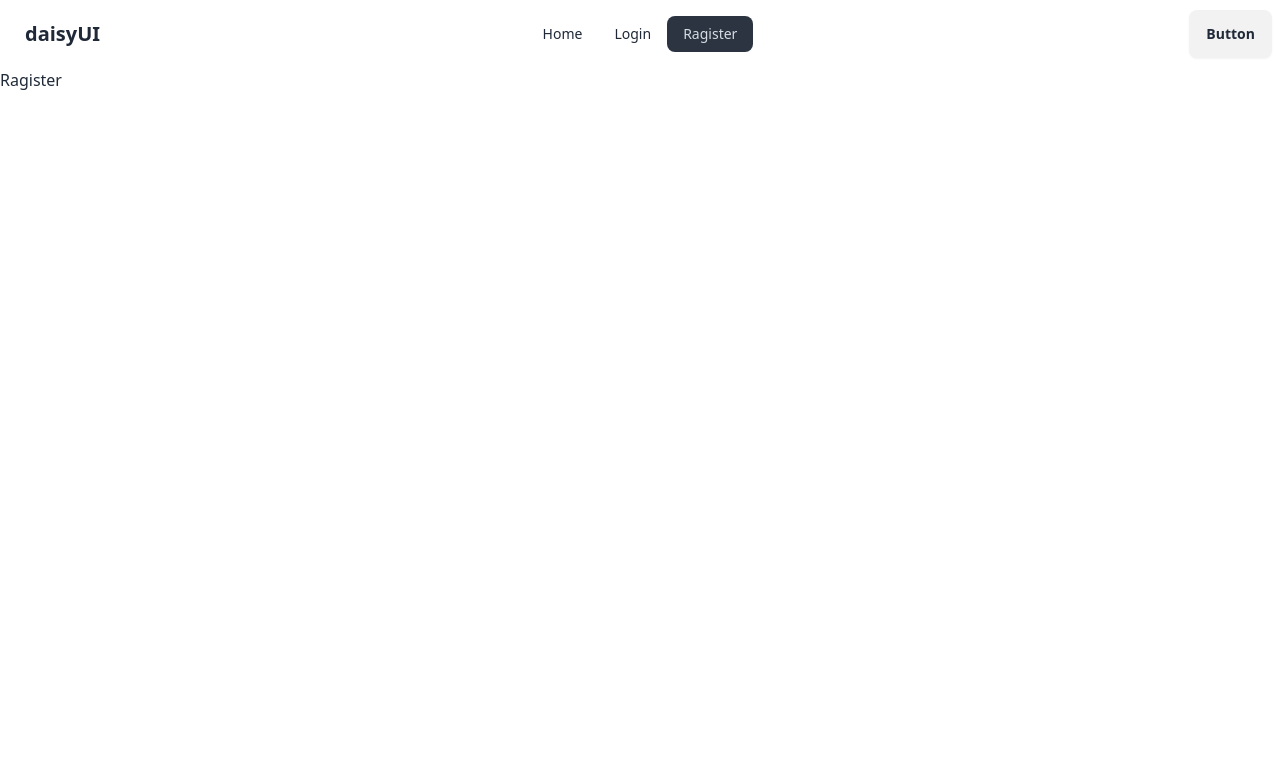
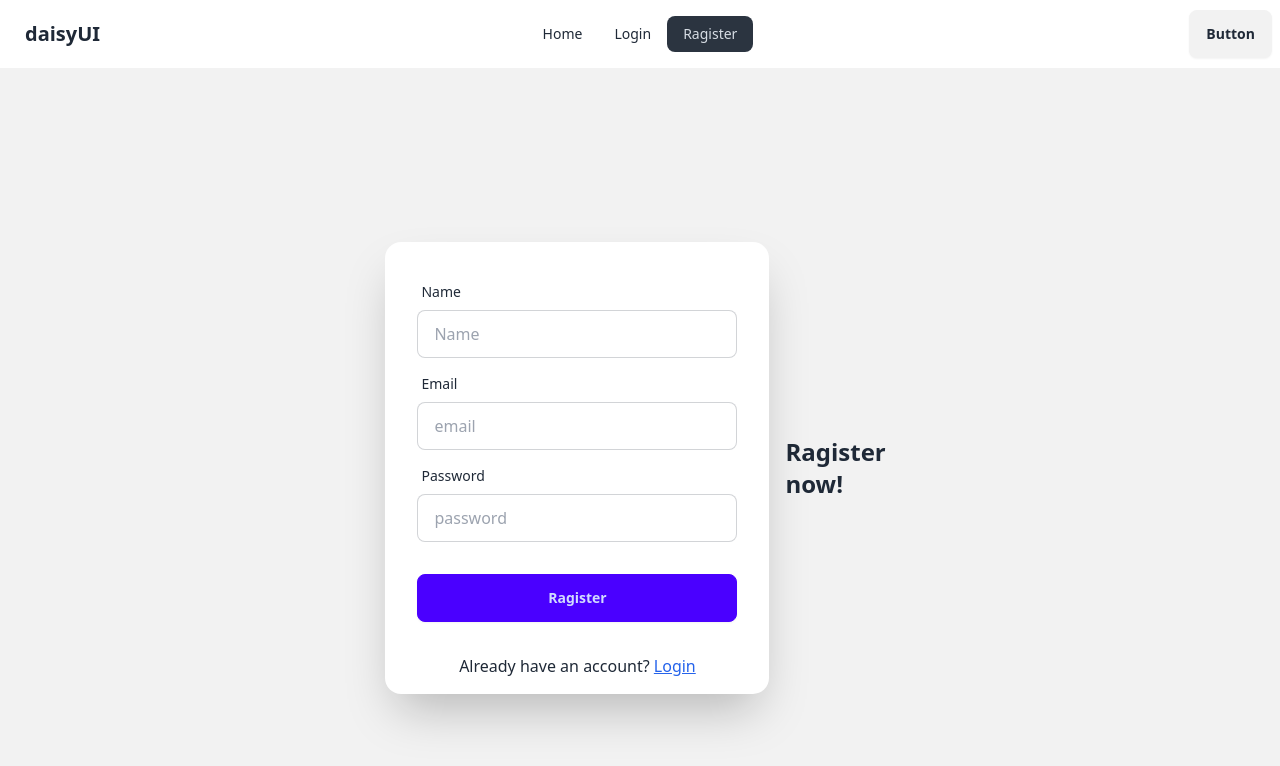
Before and after one commit to nahid6677/auth-moha-milon, a React (Vite) app: page /ragister in a window 1280 px wide. Shown: the top 766 px of the page. Built offline with nearby package versions, Linux system fonts and the light colour scheme.

Commit message:
create component login and ragister

```diff
--- a/src/components/Login.jsx
+++ b/src/components/Login.jsx
@@ -1,6 +1,14 @@
 import React from 'react';
+import { Link } from 'react-router-dom';
 
 const Login = () => {
+    const handleLogin =(e) =>{
+        e.preventDefault();
+        const email = e.target.email.value;
+        const password = e.target.password.value;
+        console.log(email,password)
+
+    }
     return (
         <div className="hero bg-base-200 min-h-screen">
             <div className="hero-content flex-col lg:flex-row-reverse">
@@ -8,18 +16,18 @@
                     <h1 className="text-2xl font-bold">Login now!</h1>
                 </div>
                 <div className="card bg-base-100 w-full max-w-sm shrink-0 shadow-2xl">
-                    <form className="card-body">
+                    <form onSubmit={handleLogin} className="card-body">
                         <div className="form-control">
                             <label className="label">
                                 <span className="label-text">Email</span>
                             </label>
-                            <input type="email" placeholder="email" className="input input-bordered" required />
+                            <input type="email" name='email' placeholder="email" className="input input-bordered" required />
                         </div>
                         <div className="form-control">
                             <label className="label">
                                 <span className="label-text">Password</span>
                             </label>
-                            <input type="password" placeholder="password" className="input input-bordered" required />
+                            <input type="password" name='password' placeholder="password" className="input input-bordered" required />
                             <label className="label">
                                 <a href="#" className="label-text-alt link link-hover">Forgot password?</a>
                             </label>
@@ -28,6 +36,9 @@
                             <button className="btn btn-primary">Login</button>
                         </div>
                     </form>
+                    <p className=' text-center mb-4'>
+                        New to this website? <Link to="/ragister"><span className='underline text-blue-600'>Ragister</span></Link>
+                    </p>
                 </div>
             </div>
         </div>
--- a/src/components/Ragister.jsx
+++ b/src/components/Ragister.jsx
@@ -1,9 +1,49 @@
 import React from 'react';
+import { Link } from 'react-router-dom';
 
 const Ragister = () => {
+    const handleRagister = (e) =>{
+        e.preventDefault();
+        const email = e.target.email.value;
+        const password = e.target.password.value;
+        const name = e.target.name.value;
+        console.log(name,email,password)
+    }
     return (
-        <div>
-            <h2>Ragister</h2>
+        <div className="hero bg-base-200 min-h-screen">
+            <div className="hero-content flex-col lg:flex-row-reverse">
+                <div className="text-center lg:text-left">
+                    <h1 className="text-2xl font-bold">Ragister now!</h1>
+                </div>
+                <div className="card bg-base-100 w-full max-w-sm shrink-0 shadow-2xl">
+                    <form onSubmit={handleRagister} className="card-body">
+                        <div className="form-control">
+                            <label className="label">
+                                <span className="label-text">Name</span>
+                            </label>
+                            <input type="text" name='name' placeholder="Name" className="input input-bordered" required />
+                        </div>
+                        <div className="form-control">
+                            <label className="label">
+                                <span className="label-text">Email</span>
+                            </label>
+                            <input type="email" name='email' placeholder="email" className="input input-bordered" required />
+                        </div>
+                        <div className="form-control">
+                            <label className="label">
+                                <span className="label-text">Password</span>
+                            </label>
+                            <input type="password" name='password' placeholder="password" className="input input-bordered" required />
+                        </div>
+                        <div className="form-control mt-6">
+                            <button className="btn btn-primary">Ragister</button>
+                        </div>
+                    </form>
+                    <p className=' mb-4 text-center'>
+                        Already have an account? <Link to="/login"><span className='underline text-blue-600'>Login</span></Link>
+                    </p>
+                </div>
+            </div>
         </div>
     );
 };
```
